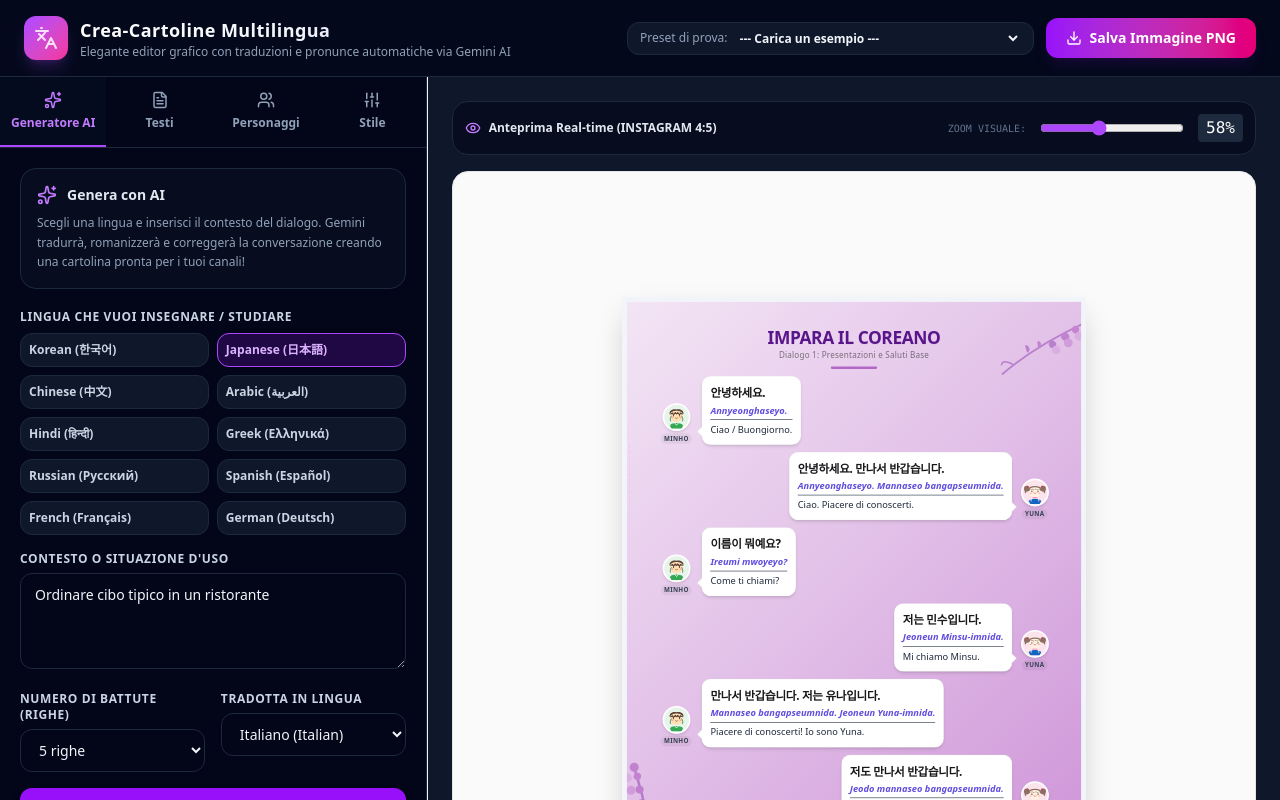
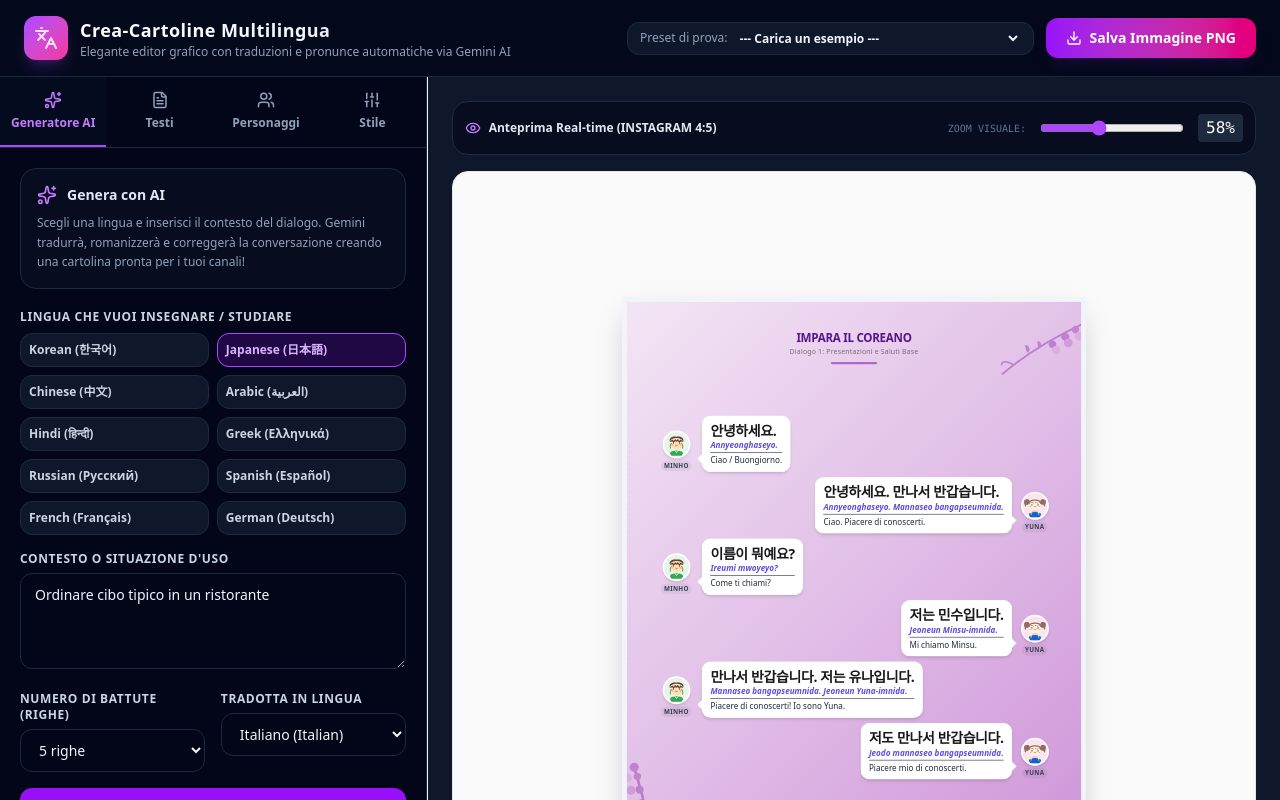
Before and after one commit to scottino2019-glitch/Polyglot-Pix, a React (Vite) app: page / in a window 1280 px wide. Shown: the top 800 px of the page. Built offline with nearby package versions, Linux system fonts and the light colour scheme.

Commit message:
Update CardCanvas.tsx

```diff
--- a/src/components/CardCanvas.tsx
+++ b/src/components/CardCanvas.tsx
@@ -37,13 +37,13 @@ export function CardCanvas({
 
   const bubbleCount = bubbles.length;
 
-  // Spazi bilanciati: né troppo ammassati né troppo larghi
+  // Spazi tra i blob (compatti per farne entrare 6 senza problemi)
   const getSpacingClass = (spacing: "snug" | "regular" | "cozy") => {
-    if (bubbleCount >= 6) return "space-y-3";
-    if (bubbleCount === 5) return "space-y-4";
-    if (bubbleCount === 4) return "space-y-5";
+    if (bubbleCount >= 6) return "space-y-2";
+    if (bubbleCount === 5) return "space-y-3";
+    if (bubbleCount === 4) return "space-y-4";
     switch (spacing) {
-      case "snug": return "space-y-4";
+      case "snug": return "space-y-3.5";
       case "cozy": return "space-y-8";
       default: return "space-y-6";
     }
@@ -69,19 +69,19 @@ export function CardCanvas({
 
   // Avatar e Padding interni delle bolle
   const avatarSize = bubbleCount >= 6 ? 48 : bubbleCount === 5 ? 56 : bubbleCount === 4 ? 64 : 74;
-  const paddingClass = bubbleCount >= 6 ? "p-3.5" : bubbleCount === 5 ? "p-4" : bubbleCount === 4 ? "p-5" : "p-6";
+  const paddingClass = bubbleCount >= 6 ? "p-3.5 py-2.5" : bubbleCount === 5 ? "p-4 py-3" : bubbleCount === 4 ? "p-5 py-4" : "p-6 py-5";
 
-  // Margini e testi Titolo
-  const headerMarginClass = bubbleCount >= 6 ? "mt-1 mb-2 shrink-0 text-center" : bubbleCount === 5 ? "mt-2 mb-3 shrink-0 text-center" : "mt-3 mb-5 shrink-0 text-center";
-  const titleSizeClass = bubbleCount >= 6 ? "text-3xl font-extrabold filter drop-shadow-xs mb-0.5 tracking-tight uppercase" : bubbleCount === 5 ? "text-4xl font-extrabold filter drop-shadow-xs mb-1 tracking-tight uppercase" : "text-5xl font-extrabold tracking-tight filter drop-shadow-xs mb-1 uppercase";
-  const subtitleSizeClass = bubbleCount >= 6 ? "text-sm font-medium tracking-wide opacity-80" : "text-base font-medium tracking-wide opacity-85";
+  // Margini e testi Titolo (RIMPICCIOLITO PER DARE FOCUS AI DIALOGHI)
+  const headerMarginClass = bubbleCount >= 6 ? "mt-2 mb-2 shrink-0 text-center" : bubbleCount === 5 ? "mt-3 mb-4 shrink-0 text-center" : "mt-4 mb-6 shrink-0 text-center";
+  const titleSizeClass = bubbleCount >= 6 ? "text-xl font-extrabold filter drop-shadow-xs mb-0.5 tracking-tight uppercase" : bubbleCount === 5 ? "text-2xl font-extrabold filter drop-shadow-xs mb-1 tracking-tight uppercase" : "text-3xl font-extrabold tracking-tight filter drop-shadow-xs mb-1 uppercase";
+  const subtitleSizeClass = bubbleCount >= 6 ? "text-xs font-medium tracking-wide opacity-80" : "text-sm font-medium tracking-wide opacity-85";
 
-  // TESTI DELLE OPZIONI E DIALOGHI (Aumentati sensibilmente e senza classi "sm:")
-  const bubbleTextSize = bubbleCount >= 6 ? "text-xl font-extrabold tracking-tight mb-1 leading-snug" : bubbleCount === 5 ? "text-2xl font-extrabold tracking-tight mb-1 leading-snug" : bubbleCount === 4 ? "text-3xl font-extrabold tracking-tight mb-1.5 leading-snug" : "text-4xl font-extrabold tracking-tight mb-2 leading-snug";
+  // TESTI DELLE OPZIONI E DIALOGHI (COREANO INGRANDITO, INTERLINEA COMPATTA)
+  const bubbleTextSize = bubbleCount >= 6 ? "text-2xl font-extrabold tracking-tight mb-0.5 leading-tight" : bubbleCount === 5 ? "text-3xl font-extrabold tracking-tight mb-0.5 leading-tight" : bubbleCount === 4 ? "text-4xl font-extrabold tracking-tight mb-1 leading-tight" : "text-5xl font-extrabold tracking-tight mb-1.5 leading-tight";
 
-  const romanizationTextSize = bubbleCount >= 6 ? "text-base italic font-semibold text-indigo-700/85 mb-0.5" : bubbleCount === 5 ? "text-lg font-semibold italic text-indigo-700/85 mb-0.5" : "text-xl font-semibold italic text-indigo-700/85 mb-1";
+  const romanizationTextSize = bubbleCount >= 6 ? "text-sm italic font-semibold text-indigo-700/85 mb-0.5 leading-tight" : bubbleCount === 5 ? "text-base font-semibold italic text-indigo-700/85 mb-0.5 leading-tight" : "text-lg font-semibold italic text-indigo-700/85 mb-1 leading-tight";
 
-  const translationTextSize = bubbleCount >= 6 ? "text-base font-medium text-zinc-650 border-t border-zinc-150/60 pt-1 mt-1" : bubbleCount === 5 ? "text-lg font-medium text-zinc-650 border-t border-zinc-150/60 pt-1 mt-1" : "text-xl font-medium text-zinc-600 border-t border-zinc-100/80 pt-1.5 mt-1.5";
+  const translationTextSize = bubbleCount >= 6 ? "text-sm font-medium text-zinc-650 border-t border-zinc-150/60 pt-1 mt-1 leading-tight" : bubbleCount === 5 ? "text-base font-medium text-zinc-650 border-t border-zinc-150/60 pt-1 mt-1 leading-tight" : "text-lg font-medium text-zinc-600 border-t border-zinc-100/80 pt-1.5 mt-1.5 leading-tight";
 
   const footerMarginClass = bubbleCount >= 6 ? "text-center mt-3 shrink-0 border-t border-dashed border-gray-400/20 pt-2" : "text-center mt-6 shrink-0 border-t border-dashed border-gray-400/20 pt-3";
 
```
